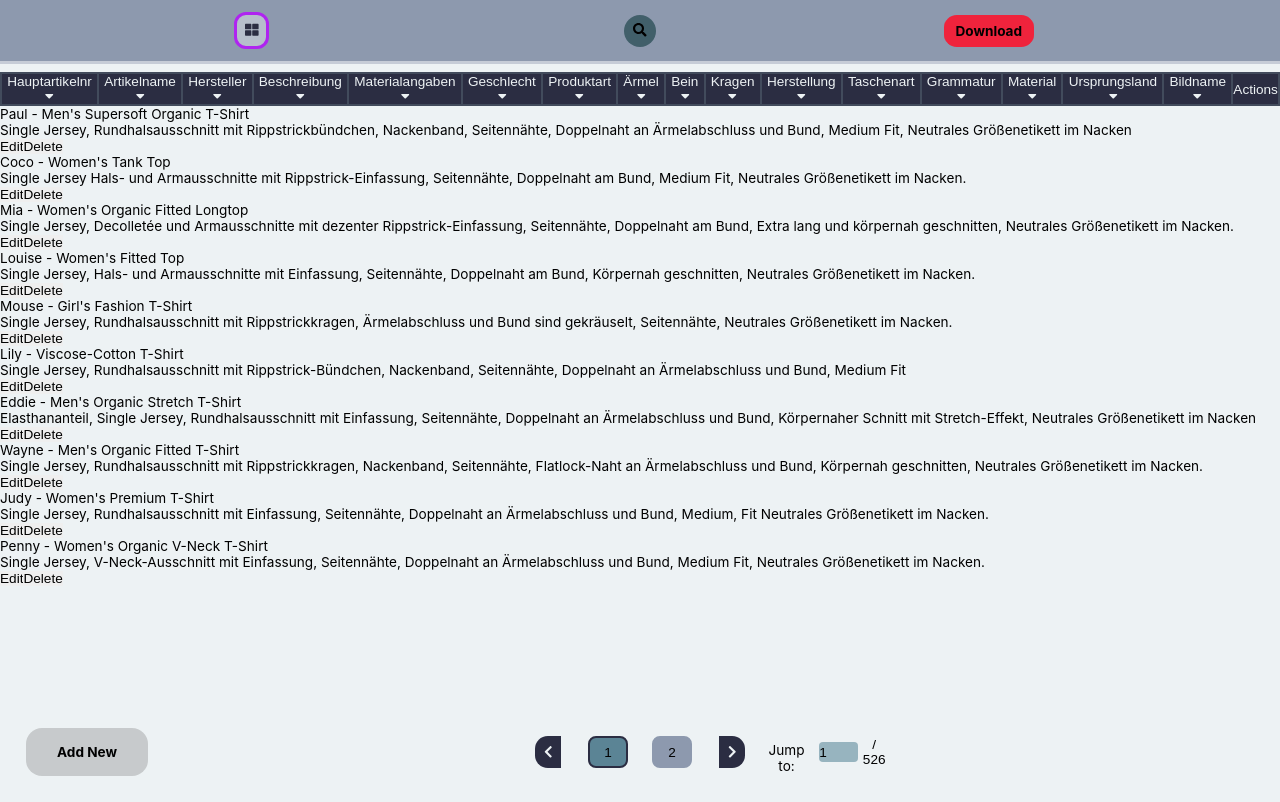
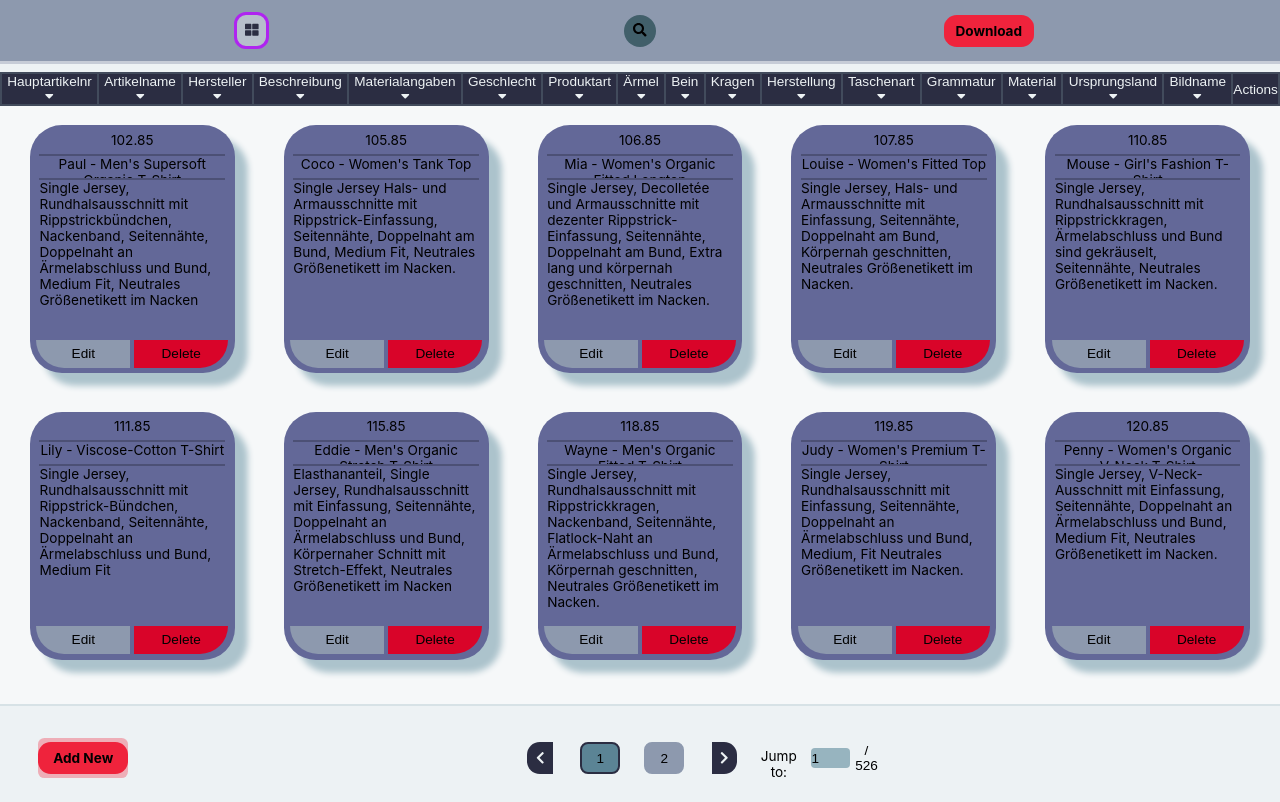
Before and after one commit to ezmohorcic/frontEnd-junior-ch1-UDG, a React (Create React App) app: page / in a window 1280 px wide. Both pictures are taken after a click on the button 251 px from the left and 30 px from the top of the page. Built offline with nearby package versions, Linux system fonts and the light colour scheme.

Commit message:
CSS finished

```diff
--- a/src/App.css
+++ b/src/App.css
@@ -41,216 +41,94 @@ body {
   grid-auto-rows: 100%;
   grid-auto-columns: 100%;
 
-  background-color:  #EDF2F4;
-}
+  background-color:  #F6F8F9;
 
-
-
-.descriptionReadRow{
-  height: 10vh;
-}
-.descriptionReadRow > p{
-  height: 100%;
-  overflow-y: scroll;
-}
-.actionsRow,.actionsEditRow{
-  display: flex;
-  flex-direction: column;
-  justify-content: center;
-  align-items: center;
-
-  height: 10vh;
-}
-.actionsEditRow{
-  height: 16vh;
-}
-
-.actionsRow > button ,.actionsEditRow > button{
-  width: 100%;
-
-  padding: 1vh 0 1vh 0;
-
-  text-align: center;
-
-  transition: 0.2s;
-}
-.actionsRow > button:hover ,.actionsEditRow > button:hover{
-  border-radius: 0.5vh;
-
-  background-color: rgba(0, 0, 0, 0.284);
-  color: white;
-
-  text-align: center;
+  border-bottom: 2px solid #D7E2E6;
 }
 
 
 
 
-.editableRow{
-  width: 100%;
+
+#addingButtonShell{
+  width: 9vw;
+  height: fit-content;
+  transition: 0.5s;
 }
-.editableCell{
-  width: 9%;
+#addingButtonShell::before,#addingButtonShell::after{
+  position: relative;
+  left: 0;
+
+  display: flex;
+  width: 7vw;
+  height: 3.5vh;
+  padding: 0;
+  margin: auto;
+
+  border-radius: 0.5vw;
+
+  content: "";
+  background-color: #ef233b54;
+  box-shadow: 0 0 0 inset #8D99AE;
+  transition: 0.5s;
 }
-.editableCell > textarea{
-  width: 100%;
-  height: 15vh;
+#addingButtonShell::before{
+  top: 3vh;
+  box-shadow: 0 0 0 inset #D2D904;
+}
+#addingButtonShell::after{
+  top: -3vh;
+  box-shadow: 0 0 0 inset #8B04D9;
+}
+#addingButtonShell:hover::before{
 
-  resize: none;
+  left: 0.25vw;
+  width: 9vw;
+  box-shadow: 0 -3.5vh 0 inset #ef233b54;
 }
-.BeschreibungCell{
-  width: 26%;
-}
-.BeschreibungCell > textarea{
-  width: 100%;
-  height: 15vh;
+#addingButtonShell:hover::after{
 
-  resize: none;
+  left: -0.25vw;
+  width: 9vw;
+  box-shadow: 0 3.5vh 0 inset #ef233b54;
 }
 
+#addingButton{
+  position: relative;
 
-.add, .addBelow{
-  grid-row: 1/2;
-  grid-column: 1/2;
-
-  display: grid;
-  grid-auto-rows: 100%;
-  grid-auto-columns: 100%;
-
-  width: 100%;
-  height: 100%;
-
-  z-index: 1;
-
-  background-color: rgba(0, 0, 0, 0.7);
-
-}
-.addBelow{
-  z-index: -1;
-}
-
-#addOut{
-  grid-row: 1/2;
-  grid-column: 1/2;
-
-  width: 100%;
-  height: 100%;
-
-
-}
-#addOut > p{
-  margin: 2vh 0 0 3vh;
-
-  color: white;
-
-  font-size: 1.5vw;
-  font-weight: bolder;
-
-  cursor: pointer;
-  transition: 0.2s;
-}
-#addOut > p:hover{
-  color: black;
-}
-
-#addCard{
-  grid-row: 1/2;
-  grid-column: 1/2;
-
-
-  display: flexbox;
-  flex-wrap: wrap;
-
-  width: 80vw;
-  height: fit-content;
-  min-height: 30vh;
-
-  margin: auto;
-  padding: 3vh;
-
-  border-radius: 3vw;
-
-  background-color: #6f6f6f;
-
-}
-.addNewInput{
-  height: 5vh;
-
-  margin: 1vw;
-
-  border: 0.2vh solid #6f6f6f;
-
-  background-color: rgba(205, 235, 253, 0.413);
+  width: 7vw;
+  height: 4vh;
 
   padding: 1vh;
-}
-.normalNewWidth{
-  width: 30%;
-  margin: 1vh 1% 1vh 1%;
-}
-.bigNewWidth{
-  width: 50%;
-  height: 10vh;
+  margin: auto;
 
-  margin: 1vh 25% 1vh 25%;
+  border-radius: 1vw;
+  border-left: none;
+  border-right: none;
 
-  resize: none;
-}
-
-#addSubmit{
-  width:100%;
-  height: fit-content;
-
-  padding: 1vh 1vw 1vh 1vw;
-
-  border-bottom-left-radius: 3vw;
-  border-bottom-right-radius: 3vw;
-  border: 2px solid transparent;
-
+  background-color: #EF233C;
+  box-shadow: 0vw 0vh 0 inset #8d99ae2b;
   text-align: center;
 
   cursor: pointer;
+  z-index: 1;
 
-  transition: 0.2s;
-}
-#addSubmit:hover{
-  border-radius: 0.5vh;
-  border: 2px solid rgba(0, 0, 0, 0.284);
+  transition: 0.5s;
 
-  background-color: rgba(0, 0, 0, 0.284);
-  color: white;
 }
 
+#addingButton:hover{
+  border-radius: 0.5vw;
+  border-top-left-radius: 0;
+  border-bottom-right-radius: 0;
 
+  border-left: 1vw solid #ef233b2c;
+  border-right: 1vw solid #ef233b2c;
 
-form td:last-child {
-  display: flex;
-  justify-content: space-evenly;
+  background-color: #ef233bb5;
+  box-shadow: 9vw 4vh 0 inset #ef233bb5;
 }
 
-
-
-
-#addingButton{
-  width: 10%;
-  height: fit-content;
-
-  margin: 0;
-  padding: 2vh 1% 2vh 1%;
-
-  border-radius: 2vh;
-
-  background-color: #6f6f6f4e;
-
-  text-align: center;
-
-  cursor: pointer;
-  transition: 0.5s;
-}
-#addingButton:hover{
-  border-radius: 0.5vh;
-  background-color: #6f6f6f8e;
-}
 
 .pages{
   display: flex;
@@ -258,45 +136,11 @@ form td:last-child {
   align-items: center;
 
   width: 96%;
-  margin: 3vh 2% 0 2%;
+  margin: 1vh 2% 0 2%;
 
 }
 
-.pages ul {
-  display: flex;
-  gap: 1vh;
 
-  width: 40%;
-  margin: 0 20% 0 20%;
-
-  justify-content: space-evenly;
-  padding: 1vh;
-}
-.pageLi{
-  padding: 0.8vh 1.8vh;
-
-  border: 2px solid transparent;
-
-  background-color: rgba(0, 0, 0, 0.141);
-
-  cursor: pointer;
-
-  transition: 0.5s;
-}
-.pageLi:hover,.pageCurrentLi:hover{
-  border-radius: 0.5vh;
-  border: 2px solid rgba(0, 0, 0, 0.284);
-
-  background-color: rgba(0, 0, 0, 0.284);
-}
-.pageCurrentLi{
-
-  border-radius: 0.8vh;
-  border: 2px solid rgba(0, 0, 0, 0.433);
-
-  background-color: rgba(0, 0, 0, 0.433);
-  transition: 0.8s;
-}
 
 
 
--- a/src/App.jsx
+++ b/src/App.jsx
@@ -49,7 +49,7 @@ const App = () => {
       </div>
 
       <div className="pages" >
-            <h2 id='addingButton' onClick={handlerShowNew}>Add New</h2>
+            <div id='addingButtonShell'><h2 id='addingButton' onClick={handlerShowNew}>Add New</h2></div>
 
             <PageButtons/>
       </div>
--- a/src/components/CardItem/Card.jsx
+++ b/src/components/CardItem/Card.jsx
@@ -3,7 +3,7 @@ import { useDispatch, useSelector } from "react-redux";
 import { action_Delete_item, action_Edit_item, action_Reset_index_edit, action_Reset__card_detailed, action_Set_index_edit, action_Set__card_detailed } from "../../Redux/actions";
 import copy from "../RowItem/ReadOnlyRow.jsx";
 
-import css from "./Card.module.css"
+import css from "./Card.module.css" // id={css.} // className={css.}
 
 export const DetailedCard = () =>
 {
@@ -16,6 +16,7 @@ export const DetailedCard = () =>
   const indexOfEdit = useSelector(state => state.indexOfEdit);
   const items = useSelector( state => state.items.items );
   const headers = useSelector( state => state.headers );
+
   //UPDATE
   useEffect(()=>
   {
@@ -46,16 +47,16 @@ export const DetailedCard = () =>
   //VARIABLES FOR DISPLAY
   const editingButs = (
     <div className={css.detailedHudCont}>
-        <button type="submit" onClick={(e)=>{handleSave(e)}}>Save</button>
-        <button type="button" onClick={(e)=>{handleCancel(e)}}> Cancel</button>
+        <button id={css.leftBut} type="submit" onClick={(e)=>{handleSave(e)}}>Save</button>
+        <button id={css.rightBut} type="button" onClick={(e)=>{handleCancel(e)}}> Cancel</button>
     </div>
   );
   const detailedButs = (
     <div className={css.detailedHudCont}>
-      <button type="button" onClick={(e) => dispatch( action_Set_index_edit(indexOfDetailed) )}>
+      <button id={css.leftBut} type="button" onClick={(e) => dispatch( action_Set_index_edit(indexOfDetailed) )}>
         Edit
       </button>
-      <button type="button" onClick={(e) => dispatch( action_Delete_item(items[indexOfDetailed]["Hauptartikelnr"]) )}>
+      <button id={css.rightBut} type="button" onClick={(e) => dispatch( action_Delete_item(items[indexOfDetailed]["Hauptartikelnr"]) )}>
         Delete
       </button>
     </div>
@@ -64,13 +65,13 @@ export const DetailedCard = () =>
     headers.map((header, index) => {
       return (
         header === "Beschreibung" ?
-        <td key={"tdEdit_"+index} className="BeschreibungCell" id={index}>
-          <textarea index={index} type="text" placeholder={header} id="BeschreibungEdit" name="Beschreibung" value={itemEdited[header]} onChange={(e)=>{handleEdit(e)}}/>
-        </td>
+        <div className={css.BeschreibungCellEdit} key={"tdEdit_"+index} id={index}>
+          <p className={css.headerP}>{header}</p><textarea className={css.BeschreibungCellInput} index={index} type="text" placeholder={header} id="BeschreibungEdit" name="Beschreibung" value={itemEdited[header]} onChange={(e)=>{handleEdit(e)}}/>
+        </div>
         :
-        <td key={"tdEdit_"+index}  className="editableCell" id={index}>
-          <textarea index={index} type="text" placeholder={header} name={header} value={itemEdited[header]} onChange={(e)=>{handleEdit(e)}}/>
-        </td>
+        <div className={css.editableCell} key={"tdEdit_"+index}  id={index}>
+          <p className={css.headerP}>{header}</p><textarea className={css.editableInput} index={index} type="text" placeholder={header} name={header} value={itemEdited[header]} onChange={(e)=>{handleEdit(e)}}/>
+        </div>
       )
     })
   ) : "";
@@ -78,8 +79,8 @@ export const DetailedCard = () =>
     headers.map((header, index) => {
       return (
       header === "Beschreibung" ?
-      <td key={index} className="descriptionReadRow"> <p>{items[indexOfDetailed].Beschreibung}</p> </td> :
-      <td key={index} onClick={copy} className={header}>{items[indexOfDetailed][header]}</td>
+      <div key={index} className={css.detailedDescriptionReadRow}> <p className={css.headerP}>{header}</p> <p className={css.infoP}>{items[indexOfDetailed].Beschreibung}</p> </div> :
+      <div key={index} className={css.detailedReadRow} onClick={copy}> <p className={css.headerP}>{header}</p> <p className={css.infoP}>{header + items[indexOfDetailed][header]}</p></div>
     );
   })) : "" ;
 
@@ -106,18 +107,19 @@ export const Card = ({ item, index }) =>
   const handleOpenDetailed = () => dispatch( action_Set__card_detailed(index))
 
   return(
-    <div className="cardItemCont" onClick={handleOpenDetailed}>
+    <div className={css.cardItemCont} onClick={handleOpenDetailed}>
 
-      <div>
-        <p>{item["Artikelname"]}</p>
-        <p>{item["Beschreibung"]}</p>
+      <div className={css.infoShell}>
+        <p className={css.cardNumber}>{item["Hauptartikelnr"]}</p>
+        <p className={css.cardName}>{item["Artikelname"]}</p>
+        <p className={css.cardDescrip}>{item["Beschreibung"]}</p>
       </div>
 
-      <div>
-        <button type="button" onClick={() => dispatch( action_Set_index_edit(index) )}>
+      <div className={css.cardHudShell}>
+        <button className={css.cardEdit} type="button" onClick={() => dispatch( action_Set_index_edit(index) )}>
           Edit
         </button>
-        <button type="button" onClick={() => dispatch( action_Delete_item(item["Hauptartikelnr"]) )}>
+        <button className={css.cardDelete} type="button" onClick={() => dispatch( action_Delete_item(item["Hauptartikelnr"]) )}>
           Delete
         </button>
       </div>
--- a/src/components/CardItem/Card.module.css
+++ b/src/components/CardItem/Card.module.css
@@ -1,3 +1,4 @@
+/*CARD DETAILED*/
 #cardDetailedCont,#cardDeailedUnder{
     grid-row: 1/2;
     grid-column: 1/2;
@@ -21,16 +22,254 @@
     grid-row: 1/2;
     grid-column: 1/2;
 }
+#cardDetailedBack{
+    font-size: 2em;
+
+}
 #cardDetailed{
-    width: 50vw;
+    display: flex;
+    flex-wrap: wrap;
+
+
+    width: 86vw;
     height: fit-content;
 
     padding: 3vw;
+    padding-bottom: 0.5vh;
     margin: auto;
 
-    background-color: black;
+    border-radius: 3vw;
+
+    background-color: #2B2D42;
     z-index: 3;
 }
+
+
+
+
 .detailedHudCont{
+    display: flex;
+    justify-content: space-between;
+
+    width: 50vw;
+    height: 4vh;
+    margin: auto;
+}
+#leftBut,#rightBut{
+    width: 25vw;
+    height: 4vh;
+    margin-right: 1vw;
+
+    box-shadow: 0 0 0 inset #8B04D9;
+    border-radius: 2vh;
+
+    transition: 0.6s;
+    cursor: pointer;
+}
+#leftBut{
+    background-color: #8D99AE;
+}
+#rightBut{
+    background-color: #EF233C;
+}
+#leftBut:hover{
+    border-radius: 1vh;
+    box-shadow: -30vw 0 0 inset #4E717F;
+    font-weight: bold;
+}
+#rightBut:hover{
+    border-radius: 1vh;
+    box-shadow: 30vw 0 0 inset #D90429;
+    font-weight: bold;
 
 }
+
+
+
+.BeschreibungCellInput{
+    width: 100%;
+    height: 10vh;
+    resize: none;
+}
+.editableInput{
+    width: 100%;
+    height: 9vh;
+    resize: none;
+}
+
+
+.BeschreibungCellEdit,.detailedDescriptionReadRow{
+    width: 40vw;
+    height: 12vh;
+    margin: 0.5vh 20vw 0.5vh 20vw;
+
+    border-radius: 1vw;
+    background-color: #EDF2F4;
+
+    overflow-y: scroll;
+}
+.editableCell,.detailedReadRow{
+    width: 25vw;
+    height: 10vh;
+    margin: 0.2vh 0.83vw 0.2vh 0.83vw;
+
+    border-radius: 1vw;
+    background-color: #EDF2F4;
+}
+.headerP{
+    border-bottom: 2px solid #8D99AE;
+    background-color: #2B2D42;
+    color: #EDF2F4;
+
+    text-align: center;
+}
+.infoP{
+    text-align: center;
+}
+/*CARD DETAILED*/
+
+
+/*CARDS*/
+
+.cardItemCont{
+    width: 16vw;
+    height: 31vh;
+
+    margin: 1.5vw;
+    padding: 0.5vw;
+
+    border-radius: 2.5vw;
+
+    background-color: #636898;
+    box-shadow: 1vw 1vw 0.5vw #ACC3CC;
+
+    transition: 0.3s;
+}
+.cardItemCont:hover{
+    width: 17vw;
+    height: 33vh;
+
+    margin: 1vw;
+    padding: 0.5vw;
+
+    border-radius: 1vw;
+
+    background-color: #FB4866;
+    box-shadow: 1.5vw 1.5vw 0.5vw #C2D3D9;
+}
+.cardItemCont:hover > .infoShell{
+    width: 15.5vw;
+    height: 27vh;
+
+
+}
+.cardItemCont:hover > .infoShell > .cardName{
+    height: 3.5vh;
+    border-bottom: 2px solid #FA1F44;
+    font-size: 1.2em;
+}
+.cardItemCont:hover > .infoShell > .cardDescrip{
+    font-size: 1.1em;
+}
+.cardItemCont:hover > .infoShell >.cardDescrip::-webkit-scrollbar-track {
+    background: #FB4866;
+}
+.cardItemCont:hover > .cardHudShell{
+    margin-top: 0.3vh;
+    height: 5vh;
+}
+.cardItemCont:hover > .cardHudShell > .cardEdit{
+    height: 4vh;
+    border-bottom-left-radius: 1vw;
+    background-color: #AEB7C6;
+
+}
+.cardItemCont:hover > .cardHudShell > .cardDelete{
+    height: 4vh;
+    border-bottom-right-radius: 1vw;
+    background-color: #EDF2F4;
+}
+
+
+
+.infoShell{
+    width: 14.5vw;
+    height: 26vh;
+
+    margin: 0 0.25vw 0 0.25vw;
+
+    transition: 0.3s;
+}
+.cardNumber,.cardName{
+    width: 100%;
+    height: 3vh;
+
+
+    border-bottom: 2px solid #4C5075;
+
+    text-align: center;
+    transition: 0.3s;
+}
+.cardName{
+    overflow-y: scroll;
+}
+.cardDescrip{
+    width: 100%;
+    height: 20vh;
+
+    overflow-y: scroll;
+
+    transition: 0.3s;
+}
+.cardName::-webkit-scrollbar,.cardDescrip::-webkit-scrollbar {
+    width: 0.2vw;
+
+}
+.cardName::-webkit-scrollbar-track,.cardDescrip::-webkit-scrollbar-track {
+    background: #636898;
+    transition: 0.3s;
+}
+
+
+
+.cardHudShell{
+    width: 100%;
+    height: 4vh;
+    margin-top: 0vh;
+}
+.cardEdit{
+    width: 49%;
+    height: 3.5vh;
+    margin-right: 1%;
+
+    border-bottom-left-radius: 2.5vw;
+    background-color: #8D99AE;
+    box-shadow: 0 0 0 inset #2B2D42;
+
+    cursor: pointer;
+    transition: 0.8s;
+}
+.cardDelete{
+    width: 49%;
+    height: 3.5vh;
+    margin-left: 1%;
+
+    border-bottom-right-radius: 2.5vw;
+    background-color: #D90429;
+    box-shadow: 0 0 0 inset #2B2D42;
+
+    cursor: pointer;
+    transition: 0.8s;
+}
+.cardEdit:hover{
+    box-shadow: -10vw 0 0 inset #8B04D9;
+    color: #D2D904;
+    font-weight: bold;
+}
+.cardDelete:hover{
+    box-shadow: 10vw 0 0 inset #8B04D9;
+    color: #D2D904;
+    font-weight: bold;
+}
+
+/*CARDS*/
--- a/src/components/Header/Header.module.css
+++ b/src/components/Header/Header.module.css
@@ -79,6 +79,8 @@
 
 #downloadBut:hover{
     border-radius: 0.5vw;
+    border-top-left-radius: 0;
+    border-bottom-right-radius: 0;
 
     background-color: #ef233bb5;
 }
--- a/src/components/ItemsShow/ItemsShow.jsx
+++ b/src/components/ItemsShow/ItemsShow.jsx
@@ -70,7 +70,7 @@ export default function ItemsShow()
   //VARIABLES FOR DISPLAY
   const itemsShow = filter_and_order(items.items,options).slice(...pagination(page));
 
-  const cardType =  itemsShow.map((item, index) =>  <Card key={"Card_"+index} index={index} item={item}/> );
+  const cardType = <div id={css.cardsCont}>{itemsShow.map((item, index) =>  <Card key={"Card_"+index} index={index} item={item}/> )}</div>
 
   const listType = (
     itemsShow.map((item, index) => {
--- a/src/components/ItemsShow/ItemsShow.module.css
+++ b/src/components/ItemsShow/ItemsShow.module.css
@@ -34,3 +34,11 @@
     background-color: transparent;
     color: #EDF2F4;
 }
+
+
+#cardsCont{
+    display: flex;
+    flex-wrap: wrap;
+    flex-direction: row;
+    justify-content: space-evenly;
+}
--- a/src/components/NewItem/NewItem.jsx
+++ b/src/components/NewItem/NewItem.jsx
@@ -2,6 +2,8 @@ import React, { useEffect } from "react";
 import { useDispatch, useSelector } from "react-redux";
 import { useState } from "react";
 import { action_Change_new, action_New_item } from "../../Redux/actions";
+
+import css from "./NewItem.module.css"; // id={css.} // className={css.}
 
 const newItemInit = (newItem,element) =>{ return {...newItem,[element]:""}}
 
@@ -37,18 +39,18 @@ export default function NewItem()
   const handlerShowNew = ()=>dispatch(action_Change_new());
 
   return(
-      <div className={addShow ? "add" : "addBelow"} >
-        <div id='addOut' onClick={handlerShowNew}> <p>X</p> </div>
-        <div id='addCard'>
+      <div className={addShow ? css.add : css.addBelow} >
+        <div id={css.addOut} onClick={handlerShowNew}> <p>X</p> </div>
+        <div id={css.addCard}>
           {
             headers.map((e,i) => {
               return (
-              i !== 3 ? <input key={"newInput-"+i} className={'addNewInput normalNewWidth'} value={newItem[e] ? newItem[e] : ""} type={e} name={e} placeholder={e} onChange={handleAddFormChange} />
+              i !== 3 ? <input key={"newInput-"+i} className={`${css.addNewInput} ${css.normalNewWidth}`} value={newItem[e] ? newItem[e] : ""} type={e} name={e} placeholder={e} onChange={handleAddFormChange} />
               :
-              <textarea key={"newInput-"+i} className={'addNewInput bigNewWidth'} value={newItem[e] ? newItem[e] : ""} type={e} name={e} placeholder={e} onChange={handleAddFormChange} />
+              <textarea key={"newInput-"+i} className={`${css.addNewInput} ${css.bigNewWidth}`} value={newItem[e] ? newItem[e] : ""} type={e} name={e} placeholder={e} onChange={handleAddFormChange} />
             )})
           }
-        <button id='addSubmit' type="submit" onClick={handleSubmitNew}>Add</button>
+        <button id={css.addSubmit} type="submit" onClick={handleSubmitNew}>Add</button>
       </div>
 
     </div>
--- a/src/components/NewItem/NewItem.module.css
+++ b/src/components/NewItem/NewItem.module.css
@@ -0,0 +1,119 @@
+.add, .addBelow{
+    grid-row: 1/2;
+    grid-column: 1/2;
+
+    display: grid;
+    grid-auto-rows: 100%;
+    grid-auto-columns: 100%;
+
+    width: 100%;
+    height: 100%;
+
+    z-index: 1;
+
+    background-color: rgba(0, 0, 0, 0.7);
+
+  }
+  .addBelow{
+    z-index: -1;
+  }
+
+  #addOut{
+    grid-row: 1/2;
+    grid-column: 1/2;
+
+    width: 100%;
+    height: 100%;
+  }
+  #addOut > p{
+    margin: 2vh 0 0 3vh;
+
+    color: white;
+
+    font-size: 1.5vw;
+    font-weight: bolder;
+
+    cursor: pointer;
+    transition: 0.2s;
+  }
+  #addOut > p:hover{
+    color: black;
+  }
+
+  #addCard{
+    grid-row: 1/2;
+    grid-column: 1/2;
+
+
+    display: flexbox;
+    flex-wrap: wrap;
+
+    width: 80vw;
+    height: fit-content;
+    min-height: 30vh;
+
+    margin: auto;
+    padding: 3vh;
+
+    border-radius: 3vw;
+
+    background-color: #2B2D42;
+
+  }
+  .addNewInput{
+    height: 5vh;
+
+    margin: 1vw;
+
+    border-radius: 1vh;
+    border: 0.2vh solid #EDF2F4;
+
+    background-color: rgba(205, 235, 253, 0.413);
+    color: #EDF2F4;
+
+    font-size: 1.1em;
+
+    padding: 1vh;
+  }
+  .addNewInput::placeholder{
+      color: #EDF2F4;
+      text-align: center;
+  }
+  .normalNewWidth{
+    width: 30%;
+    margin: 1vh 1% 1vh 1%;
+  }
+  .bigNewWidth{
+    width: 50%;
+    height: 10vh;
+
+    margin: 1vh 25% 1vh 25%;
+
+    resize: none;
+  }
+
+  #addSubmit{
+    width:100%;
+    height: fit-content;
+
+    padding: 1vh 1vw 1vh 1vw;
+
+    border-bottom-left-radius: 3vw;
+    border-bottom-right-radius: 3vw;
+    border: 2px solid transparent;
+
+    background-color: #FB4866;
+
+    text-align: center;
+
+    cursor: pointer;
+
+    transition: 0.2s;
+  }
+  #addSubmit:hover{
+    border-radius: 0.5vh;
+    border: 2px solid rgba(0, 0, 0, 0.284);
+
+    background-color: #EF233C;
+    color: white;
+  }
```
